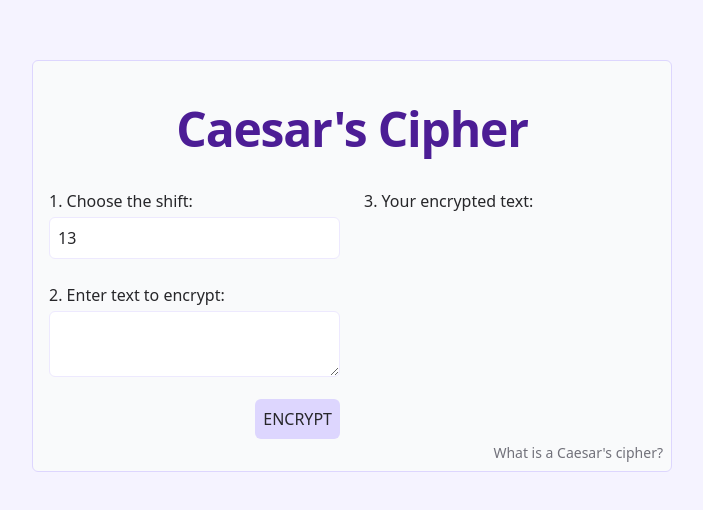
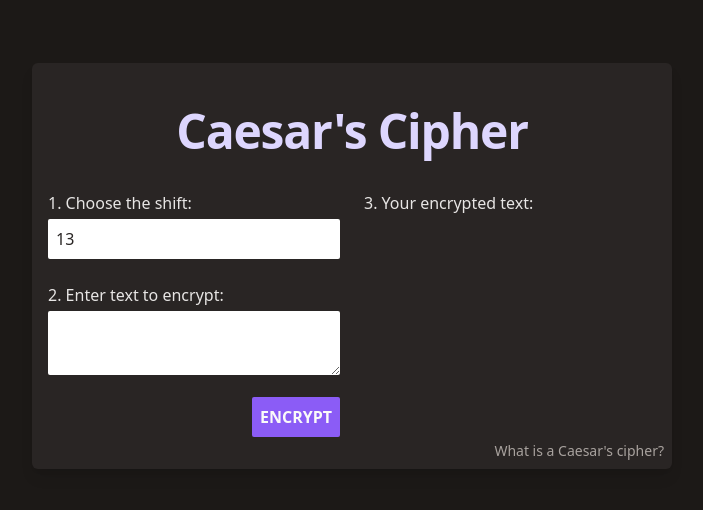
Before and after one commit to fontilan/rot13-cipher, a website: page build/index.html in a window 1280 px wide. Shown: the part 134-644 px from the top of the page, without its empty margins (288-991 px from the left). Drawn offline with Linux system fonts and the light colour scheme.

Commit message:
switch to dark mode

```diff
--- a/build/index.html
+++ b/build/index.html
@@ -8,18 +8,18 @@
     <title>Caesar's Cipher</title>
   </head>
   <body
-    class="grid min-h-screen grid-cols-12 items-center justify-center bg-violet-50 font-sans text-zinc-800">
+    class="grid min-h-screen grid-cols-12 items-center justify-center bg-stone-900 font-sans text-stone-200">
     <main
-      class="relative col-span-12 col-start-1 grid grid-cols-2 gap-6 rounded-md border border-violet-200 bg-gray-50 py-8 px-4 transition sm:col-span-10 sm:col-start-2 lg:col-span-6 lg:col-start-4">
+      class="relative col-span-12 col-start-1 grid grid-cols-2 gap-6 rounded-md bg-stone-800 py-8 px-4 shadow-lg transition sm:col-span-10 sm:col-start-2 lg:col-span-6 lg:col-start-4">
       <h1
-        class="col-span-2 py-3 text-center text-5xl font-bold tracking-tight text-violet-900">
+        class="col-span-2 py-3 text-center text-5xl font-bold tracking-tight text-violet-200">
         Caesar's Cipher
       </h1>
       <section>
         <div>
           <h2 class="text-l font-medium">1. Choose the shift:</h2>
           <input
-            class="mt-1 w-full rounded-md border border-violet-100 p-2 focus-visible:outline-none focus-visible:outline-violet-400"
+            class="mt-1 w-full rounded-sm p-2 text-stone-800 focus-visible:outline-none focus-visible:outline-violet-300"
             type="number"
             min="1"
             max="25"
@@ -30,13 +30,13 @@
           <h2 class="text-l font-medium">2. Enter text to encrypt:</h2>
           <form>
             <textarea
-              class="mt-1 w-full rounded-md border border-violet-100 p-2 focus-visible:outline-none focus-visible:outline-violet-400"
+              class="mt-1 w-full rounded-sm p-2 text-stone-800 focus-visible:outline-none focus-visible:outline-violet-300"
               name="input-txt"
               id="input-txt">
             </textarea>
             <br />
             <button
-              class="float-right mt-4 rounded-md bg-violet-200 p-2 transition hover:bg-violet-300 hover:shadow-inner"
+              class="float-right mt-4 rounded-sm bg-violet-500 p-2 font-bold text-stone-50 transition hover:bg-violet-600 hover:shadow-inner"
               type="submit"
               id="encrypt-btn">
               ENCRYPT
@@ -51,7 +51,7 @@
         </div>
       </section>
       <aside
-        class="absolute bottom-2 right-2 text-sm text-zinc-500 hover:text-zinc-600">
+        class="absolute bottom-2 right-2 text-sm text-stone-400 hover:text-stone-300">
         <a
           href="https://en.wikipedia.org/wiki/Caesar_cipher"
           target="_blank"
```
Also changed, not shown: build/css/style.css.
